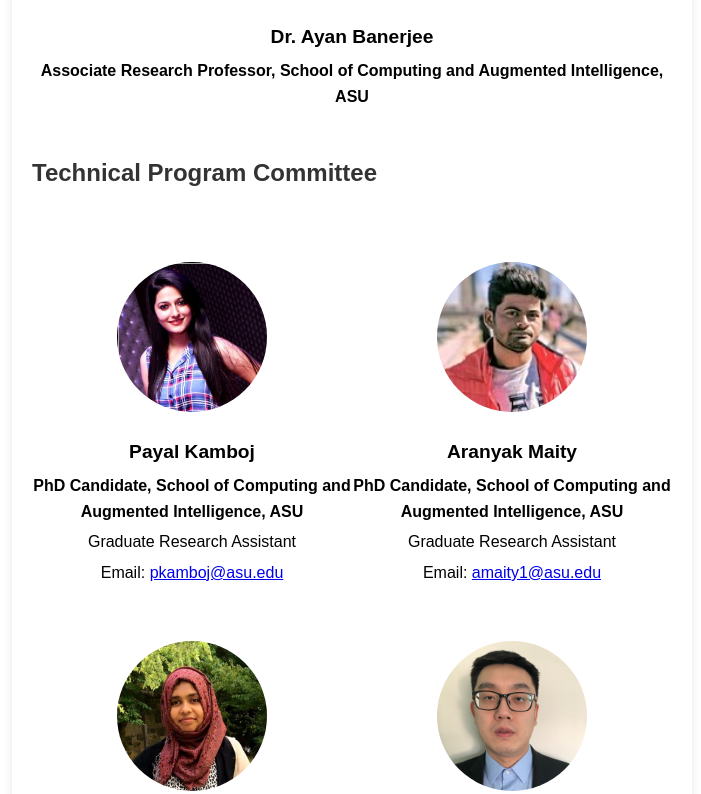
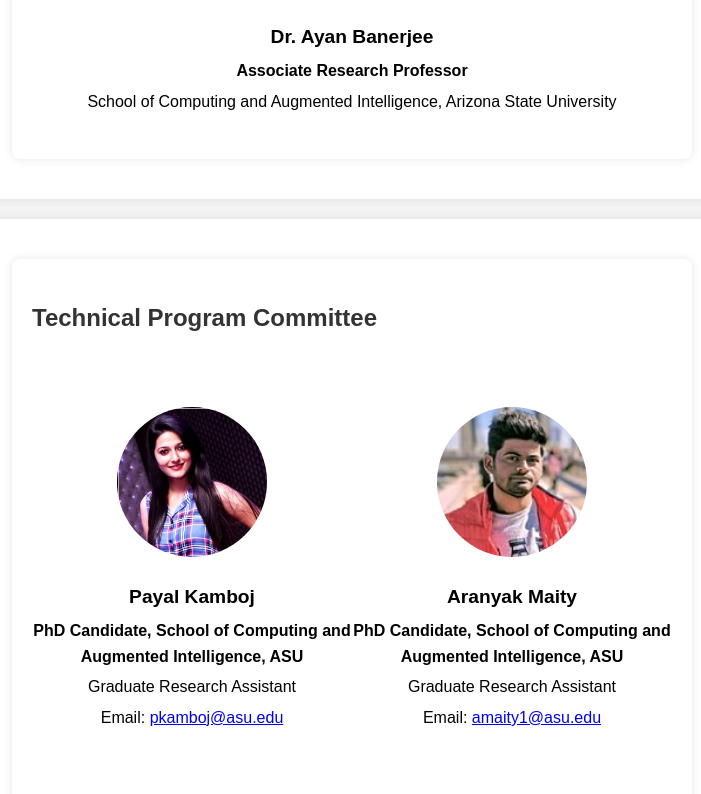
Before and after one commit to ImpactLabASU/ImpactLabASU.github.io, a plain HTML site: page organizing-committee.html in a window 1280 px wide. Shown: the part 783-1577 px from the top of the page, without its empty margins (288-989 px from the left). Drawn offline with nearby package versions, Linux system fonts and the light colour scheme.

Commit message:
Update organizing-committee.html

```diff
--- a/organizing-committee.html
+++ b/organizing-committee.html
@@ -30,6 +30,7 @@
             justify-content: center;
             flex-direction: column;
             text-align: center;
+            margin-bottom: 20px;
         }
 
         .profile-img {
@@ -81,14 +82,19 @@
                     <h3>Professor Sandeep K.S. Gupta</h3>
                     <p><strong>Professor, School of Computing and Augmented Intelligence, ASU</strong></p>
                     <p>Senior Global Futures Scientist, Global Futures Scientists and Scholars</p>
-                    <p>Email: <a href="mailto:sandeep.gupta@asu.edu">sandeep.gupta@asu.edu</a></p>
+                    <p>Email: <a href="mailto:impactlabasu@gmail.com">sandeep.gupta@asu.edu</a></p>
                 </div>
                 <img src="Ayan Banerjee img.webp" alt="Dr. Ayan Banerjee" class="profile-img">
                 <div class="member-info">
                     <h3>Dr. Ayan Banerjee</h3>
-                    <p><strong>Associate Research Professor, School of Computing and Augmented Intelligence, ASU</strong></p>
+                    <p><strong>Associate Research Professor</strong></p>
+                    <p>School of Computing and Augmented Intelligence, Arizona State University </p>
                 </div>
             </div>
+            </section>
+            </section>
+            <section class="body_section">
+            <section class="committee-section">
             <h2>Technical Program Committee</h2>
             <!-- Second row - Payal Kamboj and Aranyak Maity side by side -->
             <div class="committee-row">
```
